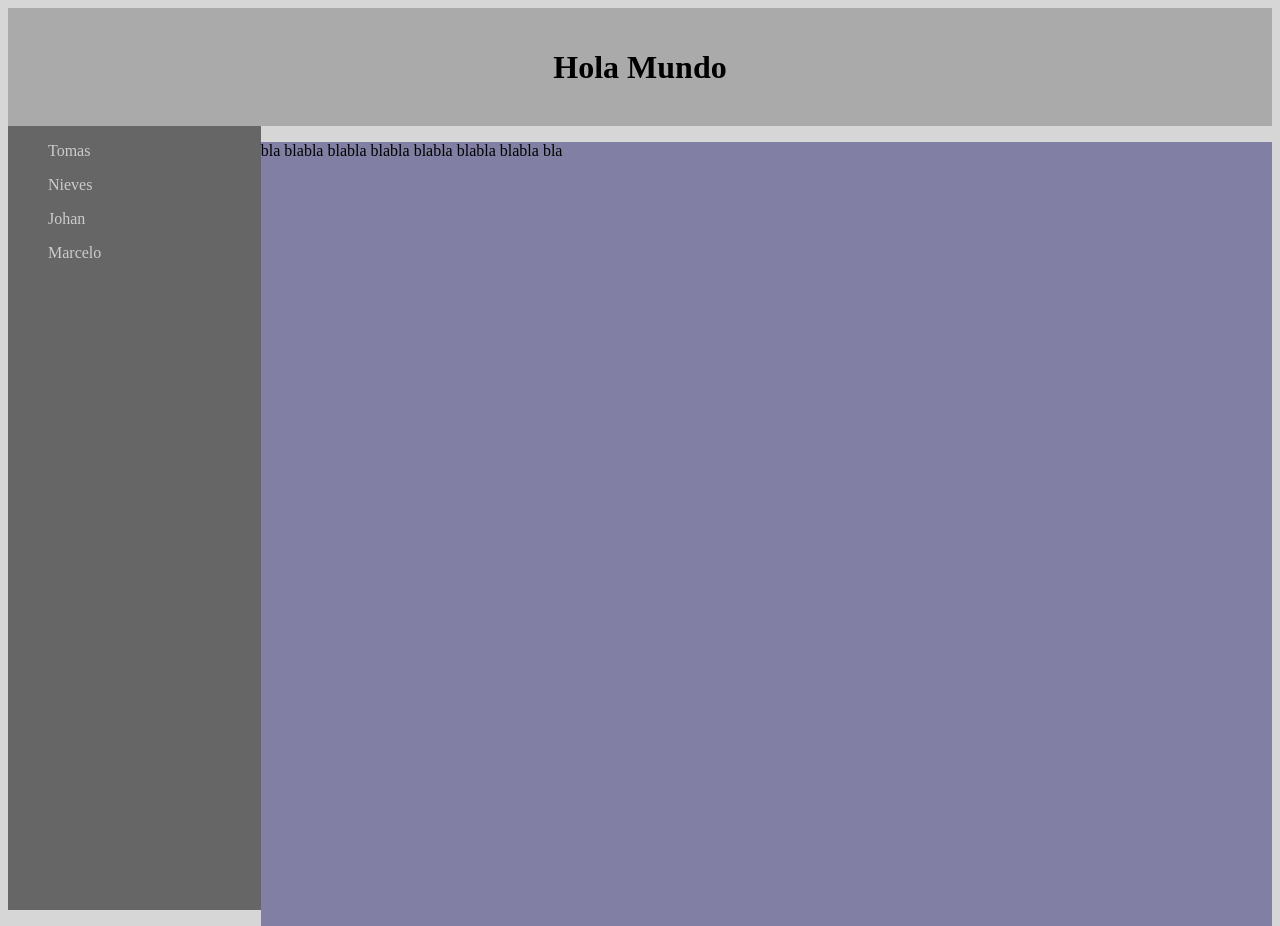
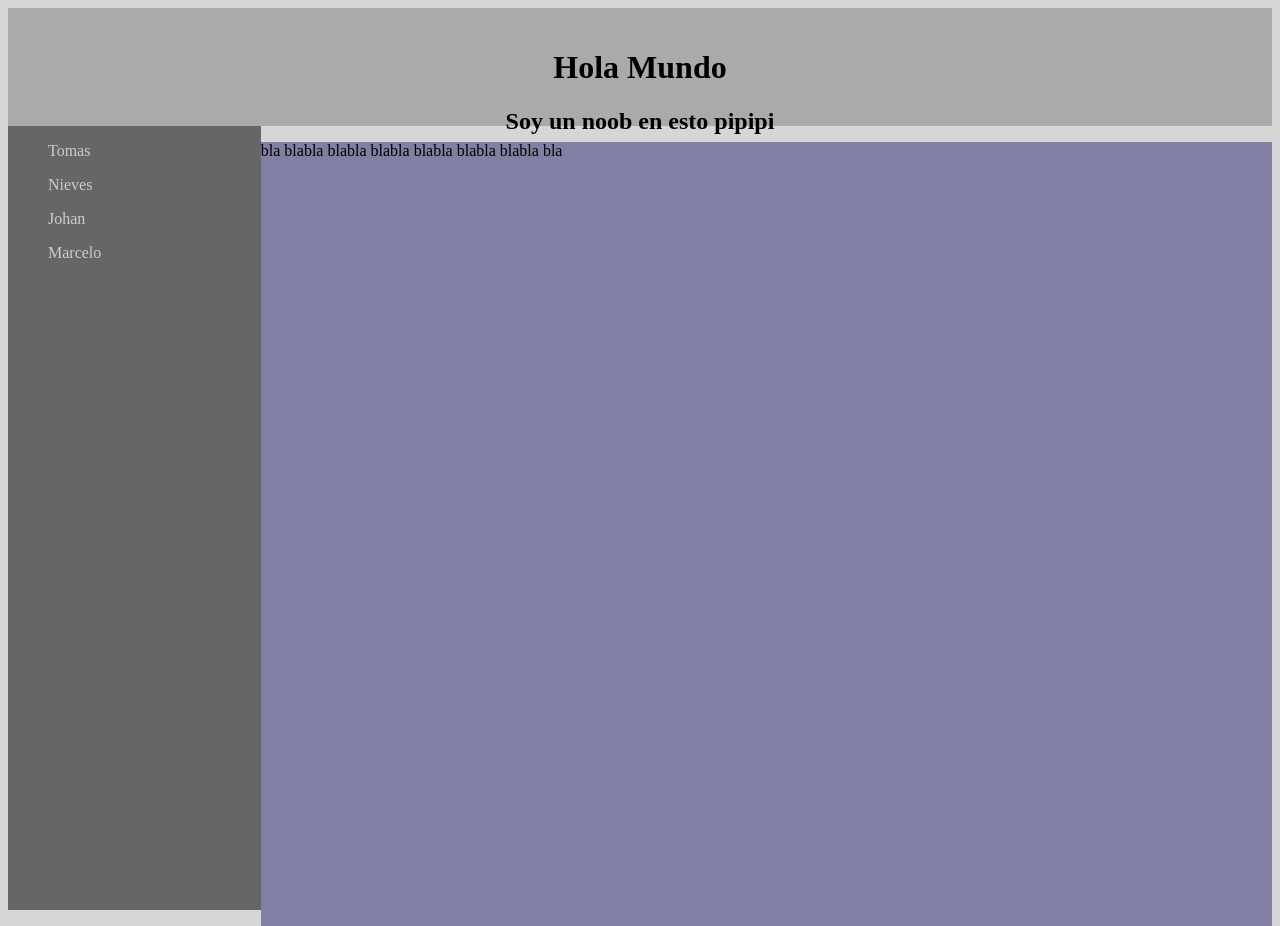
Before and after one commit to maarseelo/MiPrimerRepositorio, a plain HTML site: page Web/index.html in a window 1280 px wide. Shown: the top 926 px of the page. Drawn offline with Linux system fonts and the light colour scheme.

Commit message:
Segudno commit

```diff
--- a/Web/index.html
+++ b/Web/index.html
@@ -7,6 +7,7 @@
 <body>
     <header>
         <h1>Hola Mundo</h1>
+        <h2>Soy un noob en esto pipipi</h2>
     </header>
     <div class="menu-lateral">
         <ol>Tomas</ol>
```
